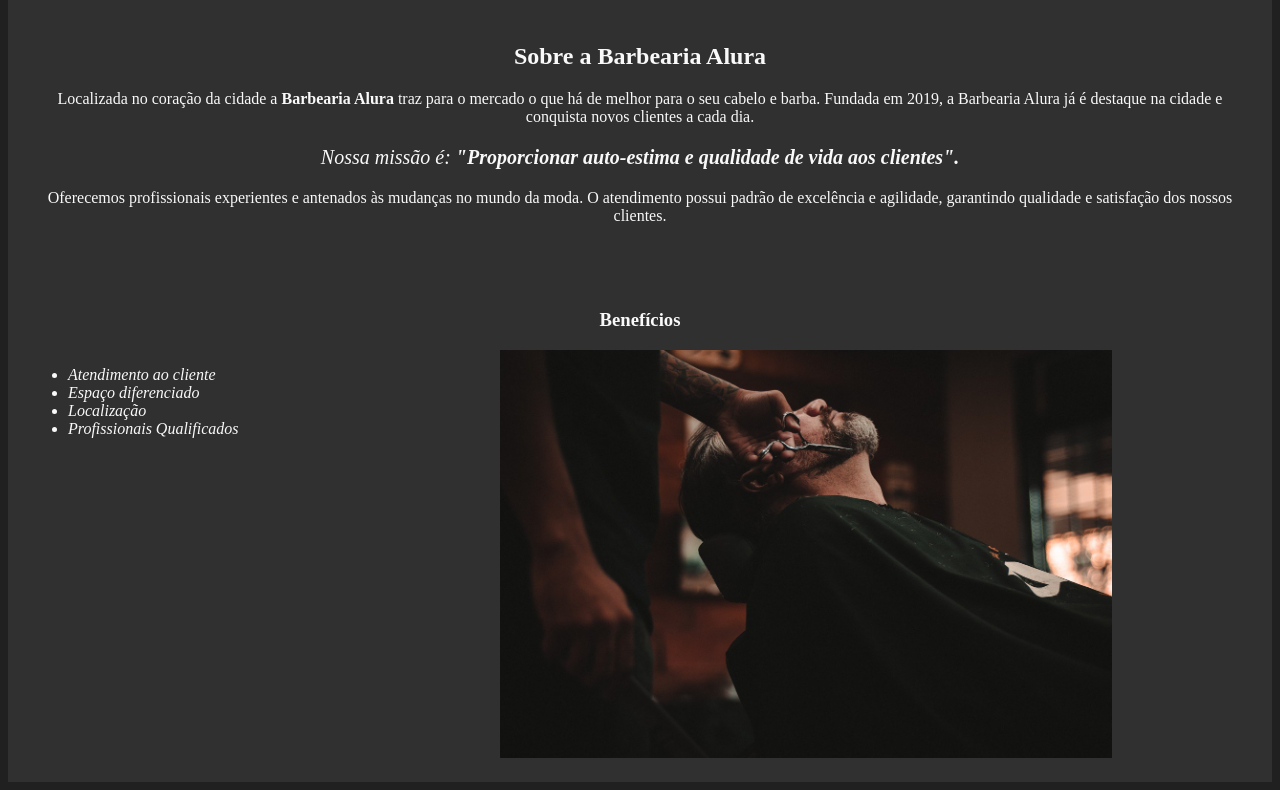
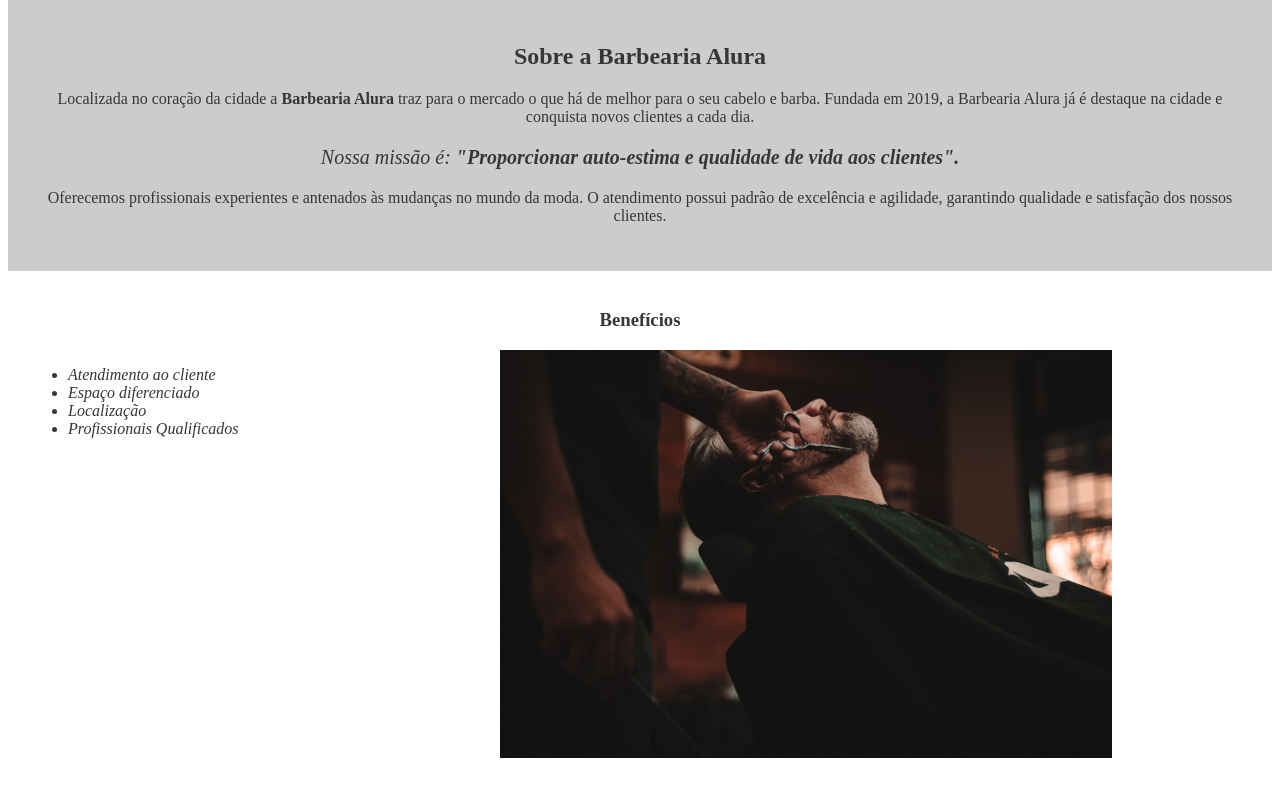
Before and after one commit to gilbertomartinspro/html5_css3_one_parte2, a plain HTML site: page index.html in a window 1280 px wide. Shown: the part 565-1355 px from the top of the page. Drawn offline with Linux system fonts and the light colour scheme.

```diff
--- /dev/null
+++ b/reset.css
@@ -0,0 +1,48 @@
+/* http://meyerweb.com/eric/tools/css/reset/
+   v2.0 | 20110126
+   License: none (public domain)
+*/
+
+html, body, div, span, applet, object, iframe,
+h1, h2, h3, h4, h5, h6, p, blockquote, pre,
+a, abbr, acronym, address, big, cite, code,
+del, dfn, em, img, ins, kbd, q, s, samp,
+small, strike, strong, sub, sup, tt, var,
+b, u, i, center,
+dl, dt, dd, ol, ul, li,
+fieldset, form, label, legend,
+table, caption, tbody, tfoot, thead, tr, th, td,
+article, aside, canvas, details, embed,
+figure, figcaption, footer, header, hgroup,
+menu, nav, output, ruby, section, summary,
+time, mark, audio, video {
+	margin: 0;
+	padding: 0;
+	border: 0;
+	font-size: 100%;
+	font: inherit;
+	vertical-align: baseline;
+}
+/* HTML5 display-role reset for older browsers */
+article, aside, details, figcaption, figure,
+footer, header, hgroup, menu, nav, section {
+	display: block;
+}
+body {
+	line-height: 1;
+}
+ol, ul {
+	list-style: none;
+}
+blockquote, q {
+	quotes: none;
+}
+blockquote:before, blockquote:after,
+q:before, q:after {
+	content: '';
+	content: none;
+}
+table {
+	border-collapse: collapse;
+	border-spacing: 0;
+}
--- a/style.css
+++ b/style.css
@@ -1,6 +1,5 @@
 body {
-    color: #f9f9f9;
-    background-color: #202020;
+    color: #363636;
 }
 
 #banner {
@@ -8,7 +7,7 @@ body {
 }
 
 .principal {
-    background-color: #303030;
+    background-color: #CCCCCC;
     padding: 30px;
 }
 
@@ -33,7 +32,6 @@ p {
 }
 
 .beneficios {
-    background-color: #303030;
     padding: 20px;
 }
 
```
Also changed, not shown: produtos.css (added, +16 -0 lines), produtos.html (added, +24 -0 lines), barba.jpg (added), bg.jpg (added), cabelo+barba.jpg (added), cabelo.jpg (added), logo-branco.png (added), logo.png (added).
